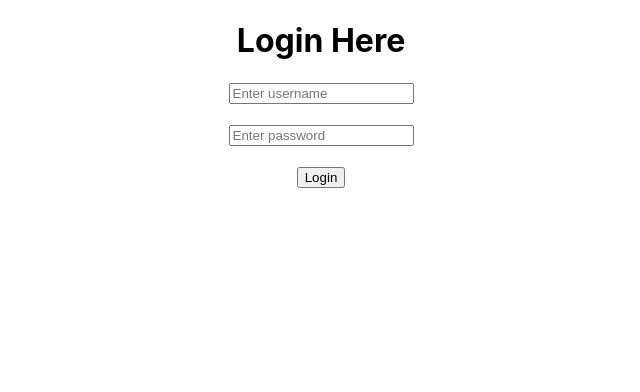
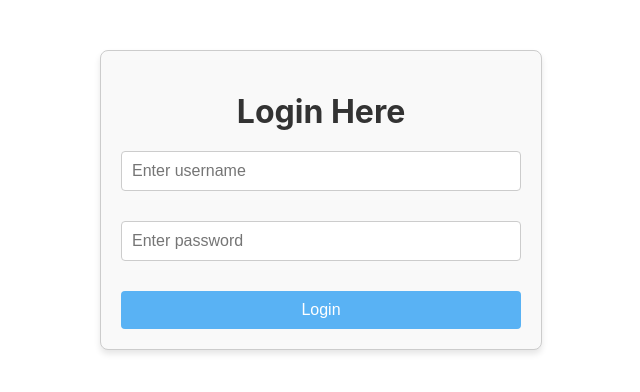
Before and after one commit to aathif12/myapp, a React (Create React App) app in the folder myapp/: page / in a window 1280 px wide. Shown: the top 392 px of the page, without its empty margins (319-959 px from the left). Built offline with nearby package versions, Linux system fonts and the light colour scheme.

Commit message:
Styles For Login

```diff
--- /dev/null
+++ b/myapp/src/components/Login.css
@@ -0,0 +1,46 @@
+.login-container {
+  max-width: 400px;
+  margin: 50px auto;
+  padding: 20px;
+  border: 1px solid #ccc;
+  border-radius: 8px;
+  background-color: #f9f9f9;
+  box-shadow: 0 4px 6px rgba(0, 0, 0, 0.1);
+}
+
+.login-container h1 {
+  text-align: center;
+  color: #333;
+  margin-bottom: 20px;
+}
+
+.login-container input {
+  width: calc(100% - 22px);
+  padding: 10px;
+  margin-bottom: 10px;
+  border: 1px solid #ccc;
+  border-radius: 4px;
+  font-size: 16px;
+}
+
+.login-container button {
+  width: 100%;
+  padding: 10px;
+  background-color: #59b2f4;
+  color: white;
+  border: none;
+  border-radius: 4px;
+  font-size: 16px;
+  cursor: pointer;
+  transition: background-color 0.3s ease;
+}
+
+.login-container button:hover {
+  background-color: #4178a9;
+}
+
+.login-container .error {
+  color: red;
+  text-align: center;
+  margin-top: 10px;
+}
--- a/myapp/src/components/Login.js
+++ b/myapp/src/components/Login.js
@@ -1,6 +1,6 @@
 import { useNavigate } from "react-router-dom";
 import { useState } from "react";
-
+import "./Login.css";
 export default function Login() {
   const navigate = useNavigate();
   const [username, setUsername] = useState("");
```
